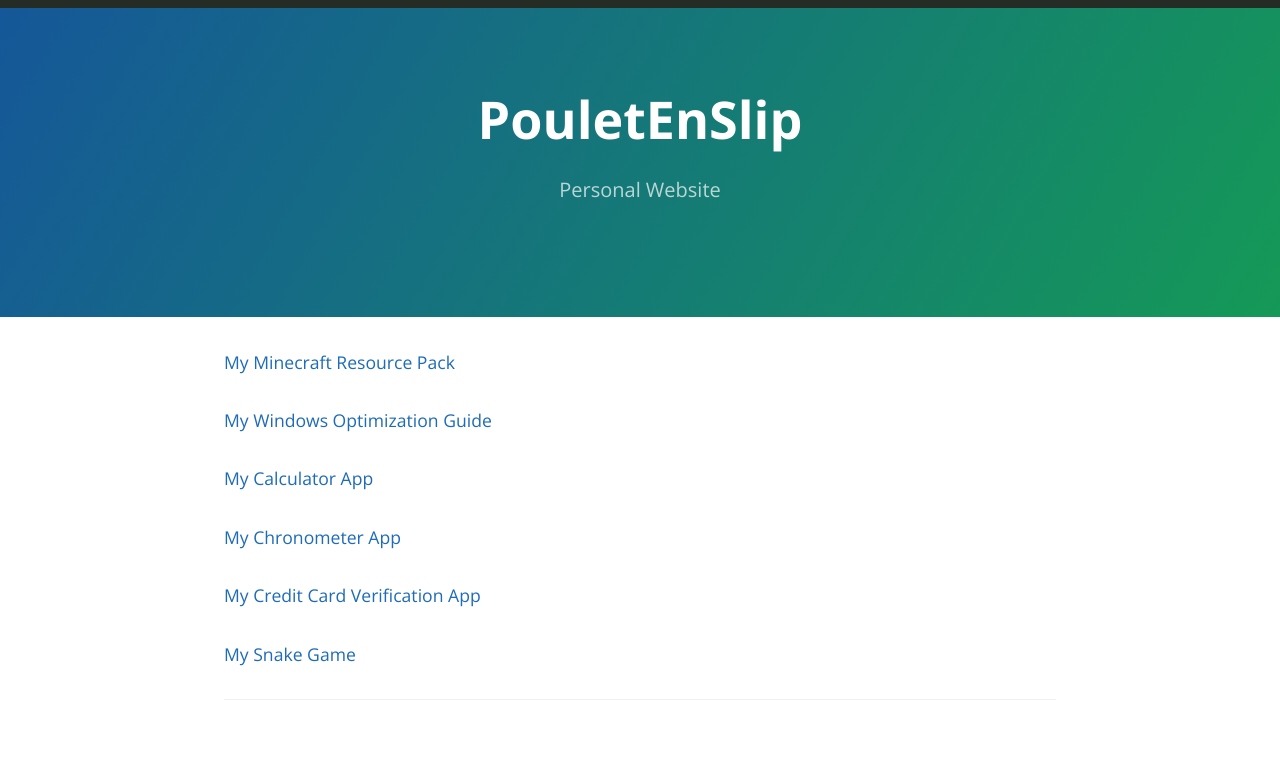
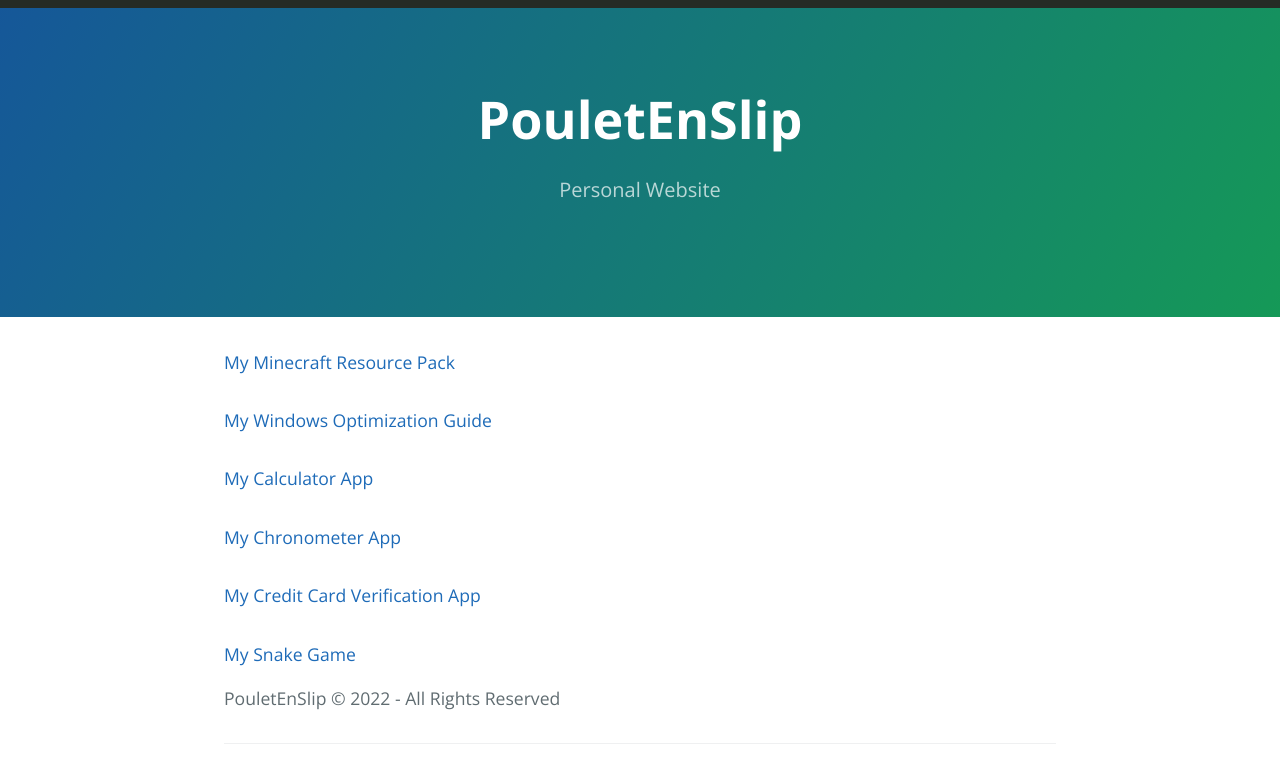
Before and after one commit to PouletEnSlip/pouletenslip.github.io, a Jekyll site: the page built from index.md, in a window 1280 px wide. Shown: the top 783 px of the page. Built offline with Jekyll 4.4.1, drawn with Linux system fonts in a browser that asks for light colours; comment, search, counter and statistics services are not loaded.

Commit message:
Update index.md

```diff
--- a/index.md
+++ b/index.md
@@ -8,3 +8,5 @@ layout: default
 #### [My Chronometer App](https://github.com/PouletEnSlip/Chronometer)
 #### [My Credit Card Verification App](https://github.com/PouletEnSlip/CreditCardVerification)
 #### [My Snake Game](https://github.com/PouletEnSlip/Snake)
+
+PouletEnSlip © 2022 - All Rights Reserved
```
